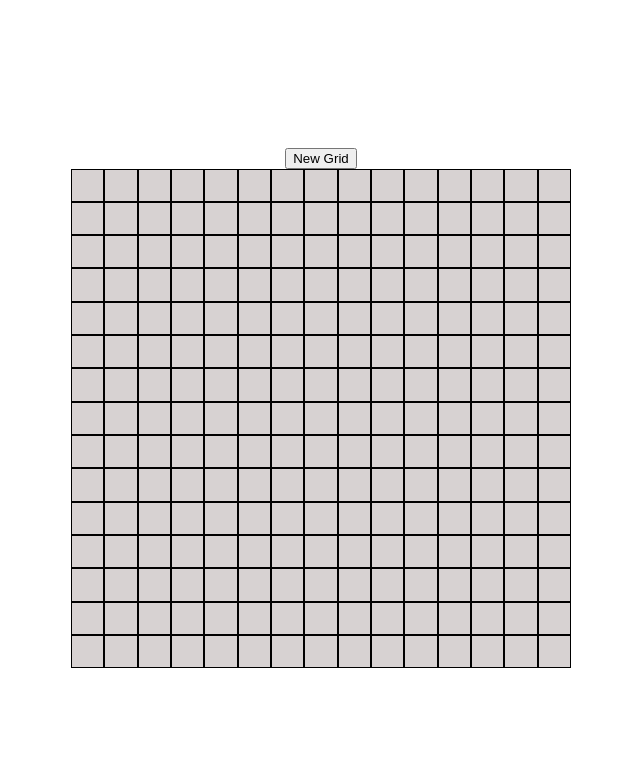
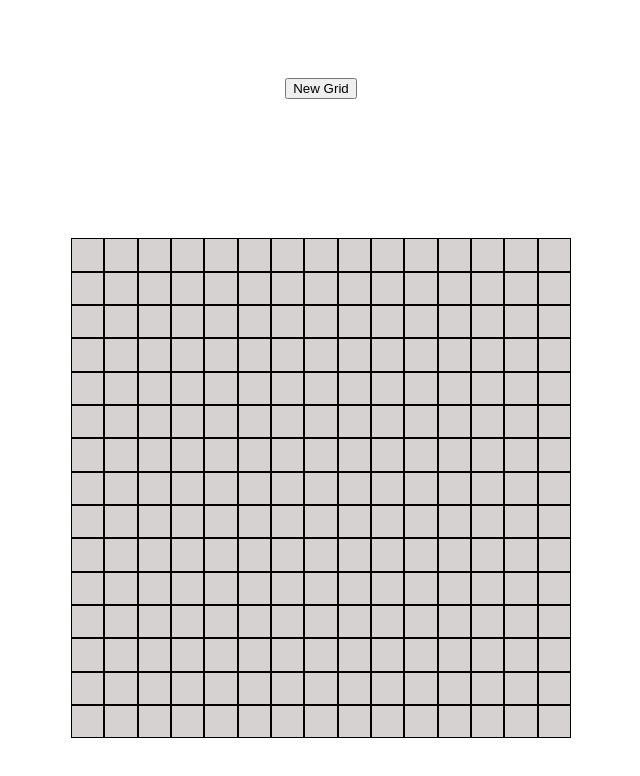
Before and after one commit to UzairKhan-27/etch-a-sketch, a plain HTML site: page index.html in a window 1280 px wide. Shown: the whole page, without its empty margins (319-959 px from the left). Drawn offline with Linux system fonts and the light colour scheme.

Commit message:
Add styling for new grid button

```diff
--- a/style.css
+++ b/style.css
@@ -1,17 +1,18 @@
+body
+{
+    display: flex;
+    height: 100vh;
+    justify-content: space-around;
+    flex-direction: column;
+    align-items: center;
+}
 .grid{
     background-color: rgba(208, 202, 202, 0.838);
     border: solid black 1px;
     box-sizing: border-box;
     display: flex;
 }
-body
-{
-    display: flex;
-    height: 100vh;
-    justify-content: center;
-    flex-direction: column;
-    align-items: center;
-}
+
 #gridContainer
 {
     display: flex;
@@ -19,3 +20,11 @@ body
     width: 500px;
     height: 500px;
 }
+button
+{
+    display: flex;
+}
+#newGridButton
+{
+    /* color: blue; */
+}
```
